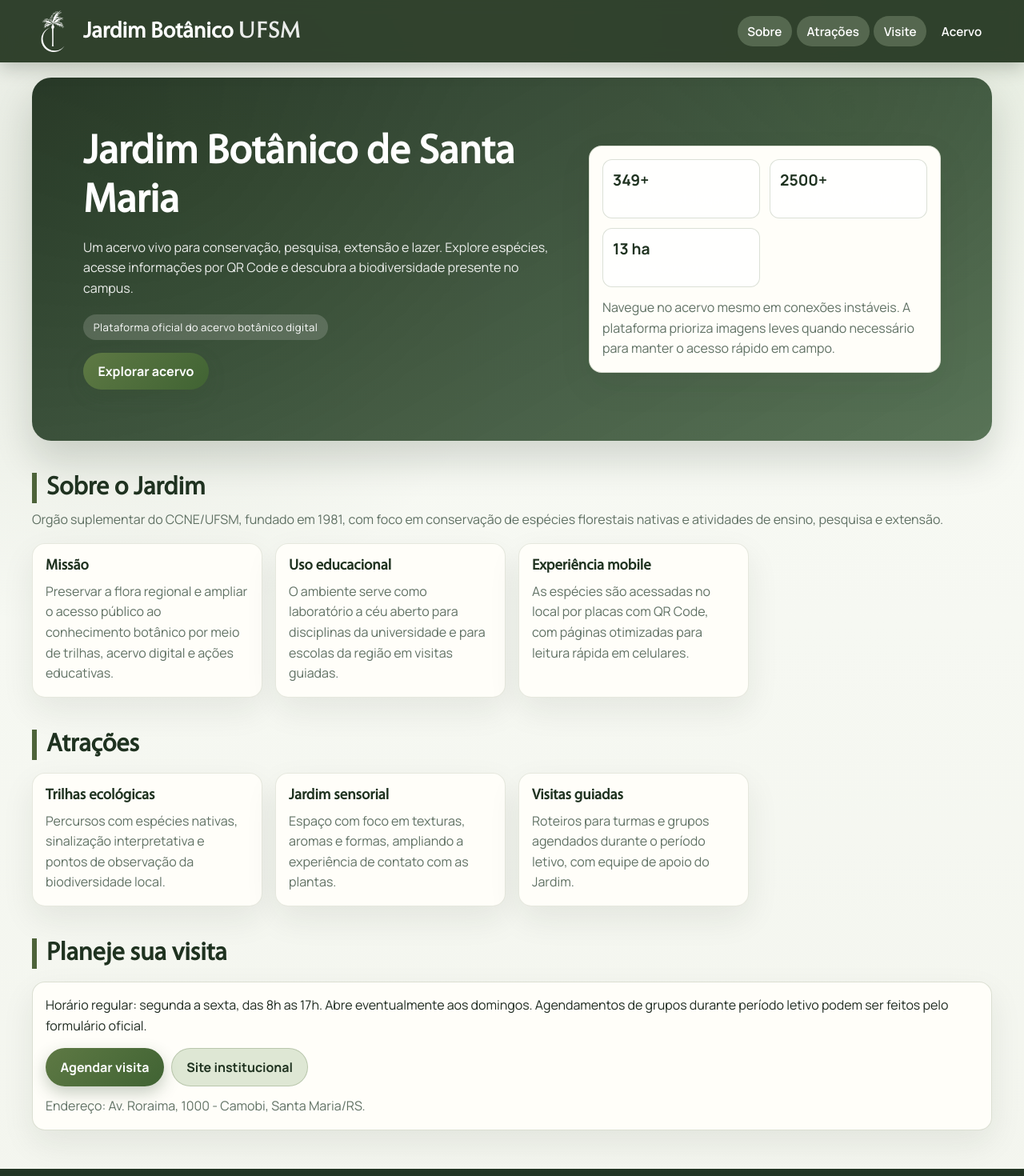
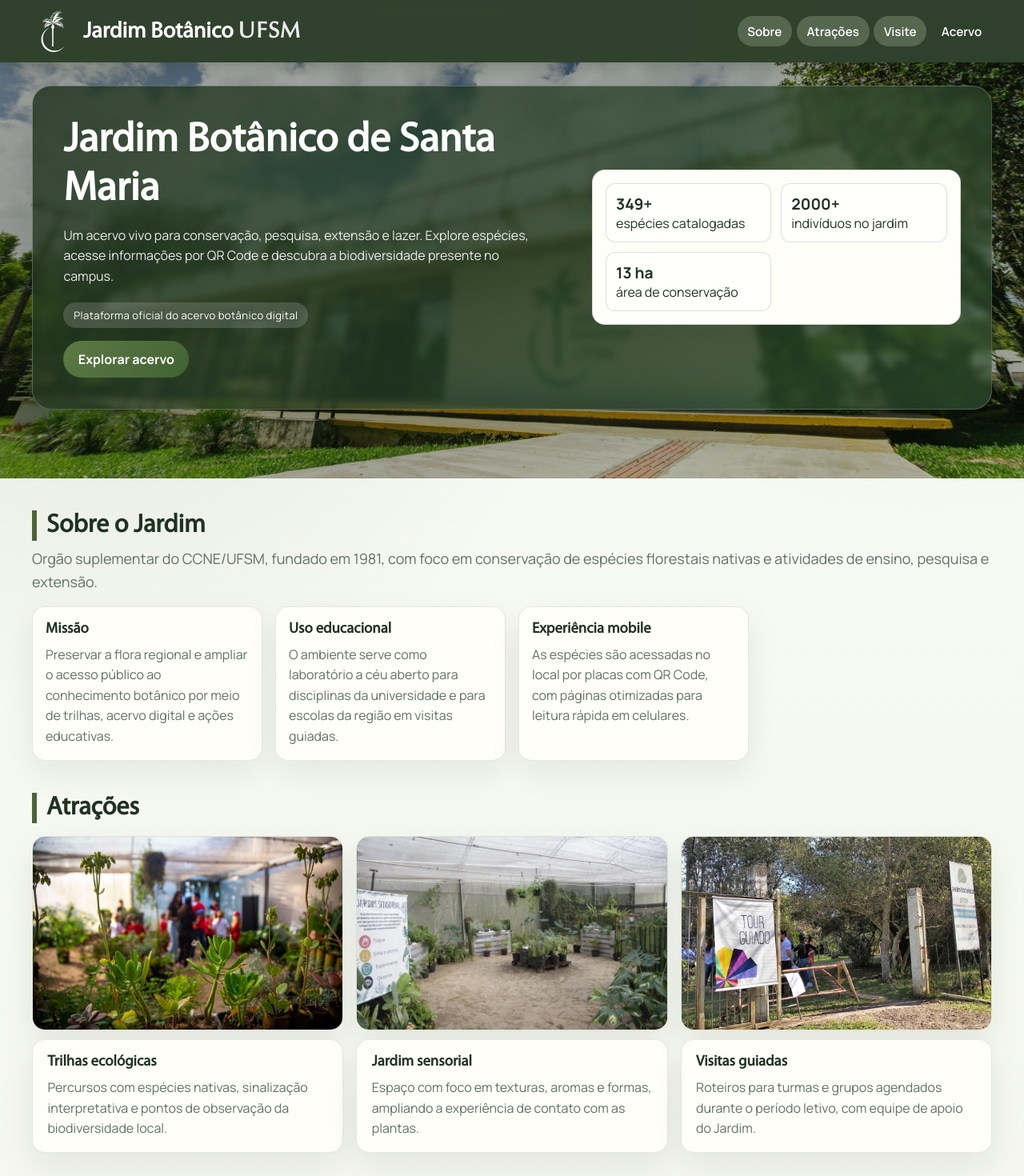
Before and after one commit to ProjetoJBSM/PlataformaJBSM, a Vue app: page / in a window 1280 px wide. Shown: the top 1470 px of the page at 80% size. Built offline with nearby package versions, Linux system fonts and the light colour scheme; no server answers.

Commit message:
Refactored homepage and caching issues

```diff
--- a/index.html
+++ b/index.html
@@ -3,8 +3,6 @@
   <head>
     <meta charset="UTF-8" />
     <link rel="icon" type="image/svg+xml" href="/favicon.svg" />
-    <link rel="preconnect" href="https://firebasestorage.googleapis.com" crossorigin />
-    <link rel="preconnect" href="https://firestore.googleapis.com" crossorigin />
     <meta name="viewport" content="width=device-width, initial-scale=1.0" />
     <title>JBSM - Jardim Botanico de Santa Maria</title>
   </head>
--- a/src/App.vue
+++ b/src/App.vue
@@ -84,8 +84,6 @@
 <script setup>
 import { computed, onBeforeUnmount, ref, watch } from 'vue'
 import { RouterLink, RouterView, useRoute, useRouter } from 'vue-router'
-import { signOut } from 'firebase/auth'
-import { auth } from './services/firebase'
 import { useConnectionProfile } from './composables/useConnectionProfile'
 
 const route = useRoute()
@@ -108,7 +106,15 @@ const lowMotionMode = computed(() => {
 
 async function handleLogout() {
   try {
-    await signOut(auth)
+    const [{ signOut }, { auth }] = await Promise.all([
+      import('firebase/auth'),
+      import('./services/firebase'),
+    ])
+
+    if (auth) {
+      await signOut(auth)
+    }
+
     await router.push({ name: 'home' })
   } catch (error) {
     console.error('Erro ao fazer logout:', error)
--- a/src/components/PhotoGallery.vue
+++ b/src/components/PhotoGallery.vue
@@ -837,7 +837,7 @@ onBeforeUnmount(() => {
 .modal-thumbnails {
   display: flex;
   gap: 0.5rem;
-  padding: 1rem;
+  padding: 0.5rem;
   overflow-x: auto;
   justify-content: center;
 }
--- a/src/style.css
+++ b/src/style.css
@@ -224,7 +224,7 @@ a {
 
 .site-main {
   flex: 1;
-  padding: 1.2rem 0 3rem;
+  padding: 0rem 0 3rem;
 }
 
 .site-footer {
@@ -258,6 +258,7 @@ a {
 .section-subtitle {
   margin-top: 0.5rem;
   color: var(--muted);
+  font-size: 18px;
 }
 
 .hero-banner {
@@ -268,7 +269,7 @@ a {
     radial-gradient(circle at 15% 25%, rgba(174, 212, 147, 0.3), transparent 36%),
     radial-gradient(circle at 85% 10%, rgba(223, 239, 206, 0.24), transparent 24%);
   color: white;
-  padding: clamp(1.5rem, 5vw, 4rem);
+  padding: clamp(1rem, 3vw, 3rem);
   box-shadow: var(--shadow-deep);
 }
 
@@ -449,6 +450,7 @@ a {
   border: 1px solid rgba(77, 99, 57, 0.2);
   background: rgba(255, 255, 255, 0.85);
   padding: 0.75rem;
+    color: var(--green-900);
 }
 
 .stat-card strong {
--- a/src/views/AdminView.vue
+++ b/src/views/AdminView.vue
@@ -310,6 +310,7 @@ const formSnapshotVersion = ref(0)
 const photoSnapshot = ref('[]')
 const baselineSnapshot = ref('')
 const suppressSnapshotTracking = ref(false)
+const COORDINATE_DECIMALS = 6
 
 const form = reactive(createEmptyForm())
 
@@ -416,7 +417,11 @@ function parseCoordinate(value) {
   }
 
   const numeric = Number(value)
-  return Number.isFinite(numeric) ? numeric : null
+  if (!Number.isFinite(numeric)) {
+    return null
+  }
+
+  return Number(numeric.toFixed(COORDINATE_DECIMALS))
 }
 
 function isFiniteNumber(value) {
@@ -593,9 +598,12 @@ async function buildImagesFromUpload() {
 }
 
 function handleGeoLocationDetected(event) {
-  if (isFiniteNumber(event.latitude) && isFiniteNumber(event.longitude)) {
-    form.geoLocation.latitude = event.latitude
-    form.geoLocation.longitude = event.longitude
+  const latitude = parseCoordinate(event.latitude)
+  const longitude = parseCoordinate(event.longitude)
+
+  if (latitude !== null && longitude !== null) {
+    form.geoLocation.latitude = latitude
+    form.geoLocation.longitude = longitude
     setStatus('Geolocalização importada da foto!')
   }
 }
@@ -613,8 +621,8 @@ function patchForm(data) {
   form.description = data.description || ''
   form.location = data.location || ''
   form.curatorNotes = data.curatorNotes || ''
-  form.geoLocation.latitude = data.geoLocation?.latitude ?? null
-  form.geoLocation.longitude = data.geoLocation?.longitude ?? null
+  form.geoLocation.latitude = parseCoordinate(data.geoLocation?.latitude)
+  form.geoLocation.longitude = parseCoordinate(data.geoLocation?.longitude)
 
   photoUploadRef.value?.setExistingPhotos?.(Array.isArray(data.images) ? data.images : [])
   photoSnapshot.value = JSON.stringify(photoUploadRef.value?.getSnapshot?.() || [])
--- a/src/views/HomeView.vue
+++ b/src/views/HomeView.vue
@@ -1,6 +1,8 @@
 <template>
-  <div class="container fade-up">
-    <section class="hero-banner">
+  <div class="home-view fade-up">
+    <section class="home-hero-stage">
+      <div class="container">
+        <div class="hero-banner home-hero-banner">
           <div class="hero-grid">
             <div>
               <h1>Jardim Botânico de Santa Maria</h1>
@@ -21,7 +23,7 @@
                   <span>espécies catalogadas</span>
                 </article>
                 <article class="stat-card">
-              <strong>2500+</strong>
+                  <strong>2000+</strong>
                   <span>indivíduos no jardim</span>
                 </article>
                 <article class="stat-card">
@@ -29,14 +31,13 @@
                   <span>área de conservação</span>
                 </article>
               </div>
-          <p style="margin-top: 0.8rem; color: var(--muted)">
-            Navegue no acervo mesmo em conexões instáveis. A plataforma prioriza imagens leves
-            quando necessário para manter o acesso rápido em campo.
-          </p>
+            </div>
+          </div>
         </div>
       </div>
     </section>
 
+    <div class="container">
       <section class="section" id="sobre">
         <header class="section-header">
           <h2 class="section-title">Sobre o Jardim</h2>
@@ -75,27 +76,56 @@
         <header class="section-header">
           <h2 class="section-title">Atrações</h2>
         </header>
-      <div class="grid-cards">
-        <article class="card">
+        <div class="attractions-grid">
+          <article class="attraction-item">
+            <img
+              class="attraction-photo"
+              src="../assets/img/passeioescola.jpg"
+              alt="Grupo em trilha ecológica no Jardim Botânico"
+              loading="lazy"
+              decoding="async"
+            />
+            <div class="card attraction-card">
               <h3>Trilhas ecológicas</h3>
               <p>
                 Percursos com espécies nativas, sinalização interpretativa e pontos de observação da
                 biodiversidade local.
               </p>
+            </div>
           </article>
-        <article class="card">
+
+          <article class="attraction-item">
+            <img
+              class="attraction-photo"
+              src="../assets/img/jardimsensorial.jpg"
+              alt="Área do jardim sensorial com vegetação e trilha"
+              loading="lazy"
+              decoding="async"
+            />
+            <div class="card attraction-card">
               <h3>Jardim sensorial</h3>
               <p>
                 Espaço com foco em texturas, aromas e formas, ampliando a experiência de contato com
                 as plantas.
               </p>
+            </div>
           </article>
-        <article class="card">
+
+          <article class="attraction-item">
+            <img
+              class="attraction-photo"
+              src="../assets/img/tourguiado.jpg"
+              alt="Visita guiada com grupo no Jardim Botânico"
+              loading="lazy"
+              decoding="async"
+            />
+            <div class="card attraction-card">
               <h3>Visitas guiadas</h3>
               <p>
                 Roteiros para turmas e grupos agendados durante o período letivo, com equipe de
                 apoio do Jardim.
               </p>
+            </div>
           </article>
         </div>
       </section>
@@ -128,8 +158,86 @@
         </div>
       </section>
     </div>
+  </div>
 </template>
 
 <script setup>
 import { RouterLink } from 'vue-router'
 </script>
+
+<style scoped>
+.home-hero-stage {
+  width: 100%;
+  min-height: clamp(320px, 44vw, 520px);
+  padding: clamp(0.95rem, 2.5vw, 1.8rem) 0;
+  background-image:
+    linear-gradient(120deg, rgba(14, 25, 16, 0.4), rgba(24, 42, 24, 0.3)),
+    url('../assets/img/homepage2crop2.jpg');
+  background-size: cover;
+  background-position: center;
+  background-repeat: no-repeat;
+}
+
+.home-hero-banner {
+  background:
+    linear-gradient(150deg, rgba(24, 42, 24, 0.78), rgba(53, 86, 52, 0.64)),
+    radial-gradient(circle at 15% 25%, rgba(174, 212, 147, 0.24), transparent 36%),
+    radial-gradient(circle at 85% 10%, rgba(223, 239, 206, 0.18), transparent 24%);
+  border: 1px solid rgba(255, 255, 255, 0.2);
+  backdrop-filter: blur(4px);
+  -webkit-backdrop-filter: blur(4px);
+}
+
+.attractions-grid {
+  display: grid;
+  grid-template-columns: repeat(3, minmax(0, 1fr));
+  gap: 1rem;
+}
+
+.attraction-item {
+  min-width: 0;
+  display: grid;
+  grid-template-rows: auto 1fr;
+  gap: 0.7rem;
+}
+
+.attraction-card {
+  height: 100%;
+  padding: 1rem 1.15rem;
+}
+
+.attraction-photo {
+  width: 100%;
+  aspect-ratio: 16 / 10;
+  object-fit: cover;
+  display: block;
+  border-radius: var(--radius-md);
+  border: 1px solid rgba(77, 99, 57, 0.14);
+  box-shadow: var(--shadow-soft);
+}
+
+.attraction-card p {
+  color: var(--muted);
+}
+
+@media (max-width: 960px) {
+  .attractions-grid {
+    grid-template-columns: repeat(2, minmax(0, 1fr));
+  }
+}
+
+@media (max-width: 600px) {
+  .home-hero-stage {
+    min-height: clamp(280px, 62vw, 420px);
+    padding: 0.85rem 0;
+  }
+
+  .attractions-grid {
+    grid-template-columns: 1fr;
+  }
+
+  .attraction-photo {
+    aspect-ratio: 16 / 9;
+  }
+}
+</style>
--- a/src/views/PlantDetailsView.vue
+++ b/src/views/PlantDetailsView.vue
@@ -62,11 +62,11 @@
           </div>
         </div>
 
-        <div style="margin-top: 1.5rem">
+        <div v-if="hasMapCoordinates" style="margin-top: 1.5rem">
           <LocationMap
             v-if="showMap"
-            :latitude="plant.geoLocation?.latitude"
-            :longitude="plant.geoLocation?.longitude"
+            :latitude="mapLatitude"
+            :longitude="mapLongitude"
             :plant-name="plant.commonName || plant.scientificName"
           />
           <div v-else class="map-deferred-placeholder">Carregando mapa...</div>
@@ -94,6 +94,15 @@ const plant = ref(null)
 const showMap = ref(false)
 let mapIdleHandle = null
 let mapDelayTimer = null
+
+function parseCoordinate(value) {
+  const parsed = typeof value === 'number' ? value : Number(value)
+  return Number.isFinite(parsed) ? parsed : null
+}
+
+const mapLatitude = computed(() => parseCoordinate(plant.value?.geoLocation?.latitude))
+const mapLongitude = computed(() => parseCoordinate(plant.value?.geoLocation?.longitude))
+const hasMapCoordinates = computed(() => mapLatitude.value !== null && mapLongitude.value !== null)
 
 const modalImageVariant = computed(() => {
   return preferredImageVariant.value === 'high' ? 'high' : 'medium'
@@ -157,8 +166,8 @@ function clearMapSchedule() {
 function scheduleMapMount() {
   clearMapSchedule()
 
-  if (typeof window === 'undefined' || !plant.value) {
-    showMap.value = Boolean(plant.value)
+  if (typeof window === 'undefined' || !hasMapCoordinates.value) {
+    showMap.value = false
     return
   }
 
```
Also changed, not shown: cors.json (+9 -2 lines), src/router/index.js (+51 -11 lines), src/services/imageCache.js (+59 -3 lines), src/assets/img/homepage2crop2.jpg (added). Lines whose indentation alone changed are shown as unchanged.
